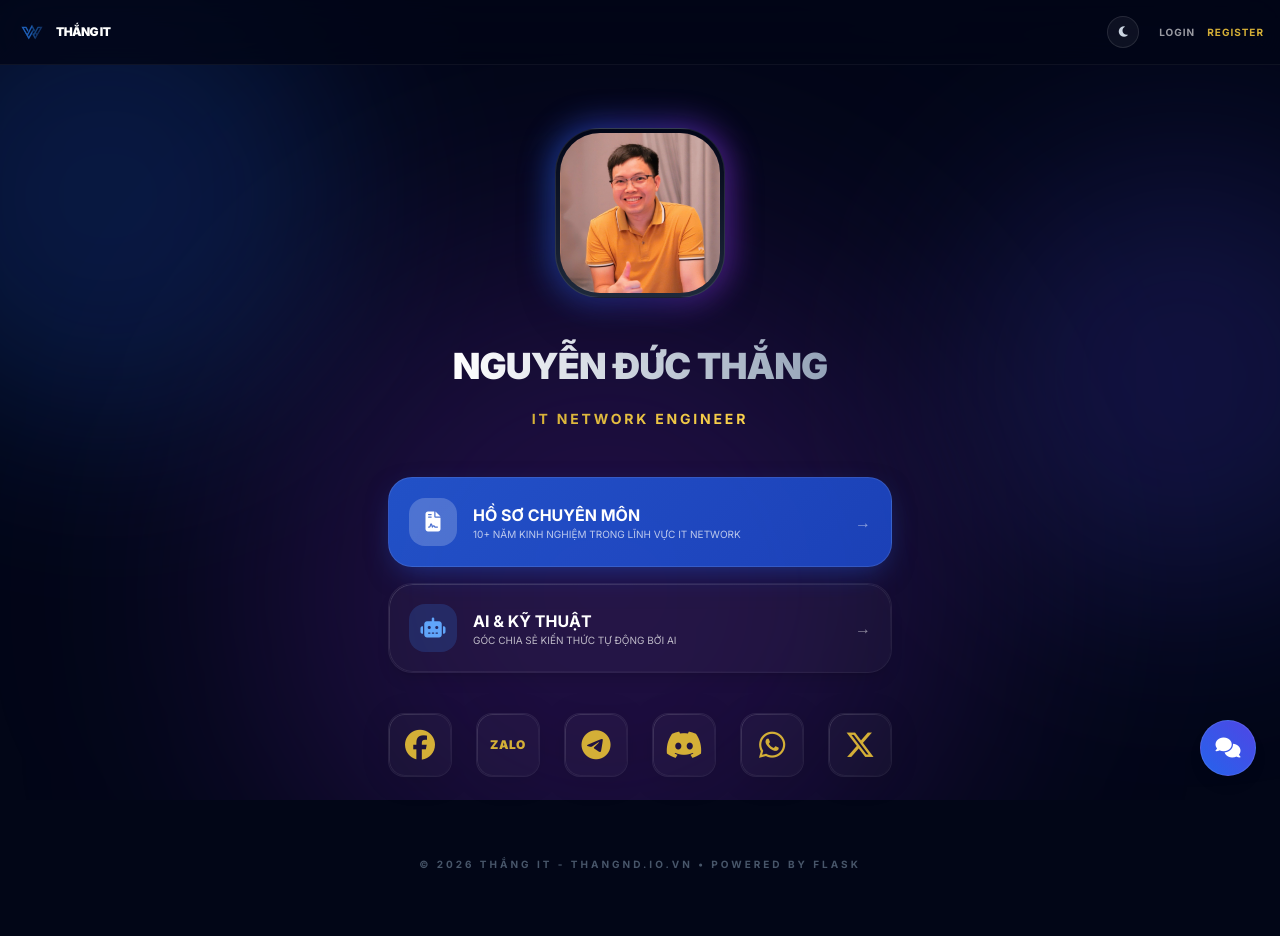
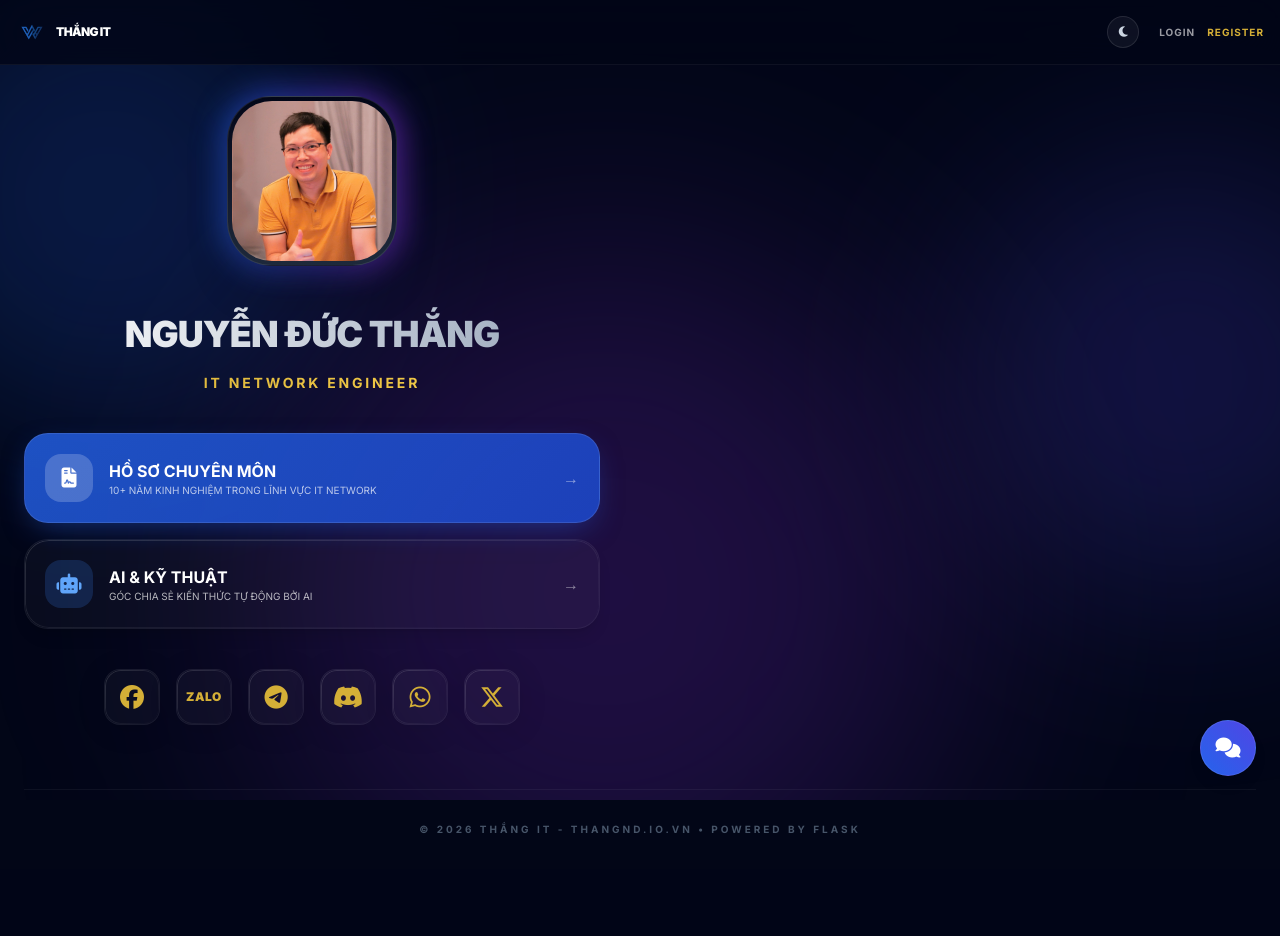
Before and after one commit to ducthangqtm/thangnd.io.vn, a Flask app: page / in a window 1280 px wide. After the commit the page ends 833 px from the top, so only its background shows below. Run offline with Flask 3, Linux system fonts and the light colour scheme; data comes from the database, SQL or seed files in the repository; some libraries are stand-ins or nearby versions.

Commit message:
sua giao dien

```diff
--- a/app/blueprints/main/templates/main/index.html
+++ b/app/blueprints/main/templates/main/index.html
@@ -1,6 +1,10 @@
 {% extends "base.html" %} {% block content %}
-<div class="animate-fade-in relative z-10 w-full min-h-[calc(100vh-4rem)]">
-  <div class="max-w-2xl mx-auto px-6 py-16 flex flex-col items-center">
+<div class="animate-fade-in relative z-10 w-full min-h-[calc(100vh-4rem)] flex items-center">
+  <div class="max-w-7xl mx-auto px-6 py-8 w-full">
+    <div class="flex flex-col lg:flex-row gap-12 items-center lg:items-start justify-between">
+
+      <!-- Profile & Bio Section (Max xl) -->
+      <div class="w-full max-w-xl flex flex-col items-center">
         <div class="relative mb-10 group">
           <!-- Glow effect -->
           <div class="absolute -inset-1 bg-gradient-to-r from-blue-600 via-indigo-600 to-purple-600 rounded-[3rem] blur-lg opacity-60 group-hover:opacity-100 transition duration-500 group-hover:scale-105"></div>
@@ -8,18 +12,16 @@
             <img
               src="{{ url_for('static', filename='img/thangnd.png') }}"
               alt="Nguyễn Đức Thắng - IT Network Engineer"
-          class="w-40 h-40 rounded-[2.5rem] object-cover"
+              class="w-36 h-36 md:w-40 md:h-40 rounded-[2.5rem] object-cover"
             />
           </div>
         </div>
 
-    <div class="text-center mb-12 flex flex-col items-center">
-      <h1 class="text-3xl font-black tracking-tight uppercase text-gradient mb-2">
+        <div class="mb-10 w-full flex flex-col items-center text-center">
+          <h1 class="text-2xl md:text-3xl font-black tracking-tight uppercase text-gradient mb-2 block w-full">
             Nguyễn Đức Thắng
           </h1>
-      <p
-        class="text-gradient-gold font-bold text-sm mt-2 uppercase tracking-[0.2em]"
-      >
+          <p class="text-gradient-gold font-bold text-xs md:text-sm mt-1 uppercase tracking-[0.2em] block w-full">
             IT Network Engineer
           </p>
         </div>
@@ -30,9 +32,7 @@
             class="flex items-center justify-between p-5 cv-button border-none rounded-3xl shadow-lg transition-all group w-full"
           >
             <div class="flex items-center gap-4 text-left text-white">
-          <div
-            class="w-12 h-12 bg-white/20 rounded-2xl flex items-center justify-center"
-          >
+              <div class="w-12 h-12 bg-white/20 rounded-2xl flex items-center justify-center">
                 <i class="fa-solid fa-file-contract text-xl"></i>
               </div>
               <div>
@@ -44,10 +44,7 @@
                 </p>
               </div>
             </div>
-        <span
-          class="text-white/50 group-hover:translate-x-1 transition-transform"
-          >→</span
-        >
+            <span class="text-white/50 group-hover:translate-x-1 transition-transform">→</span>
           </a>
 
           <a
@@ -55,9 +52,7 @@
             class="flex items-center justify-between p-5 blog-button border-none rounded-3xl shadow-lg transition-all group w-full"
           >
             <div class="flex items-center gap-4 text-left text-white">
-          <div
-            class="w-12 h-12 bg-blue-500/20 rounded-2xl flex items-center justify-center text-blue-400"
-          >
+              <div class="w-12 h-12 bg-blue-500/20 rounded-2xl flex items-center justify-center text-blue-400">
                 <i class="fa-solid fa-robot text-xl"></i>
               </div>
               <div>
@@ -69,110 +64,107 @@
                 </p>
               </div>
             </div>
-        <span
-          class="text-white/50 group-hover:translate-x-1 transition-transform"
-          >→</span
-        >
+            <span class="text-white/50 group-hover:translate-x-1 transition-transform">→</span>
           </a>
 
           <!-- Bio Links section -->
           {% if links %}
-      <div class="flex flex-wrap justify-center items-center gap-3 md:gap-6 pt-6 w-full">
+          <div class="flex flex-wrap justify-center items-center gap-3 md:gap-4 pt-6 w-full">
             {% for link in links %}
             <a
               href="{{ link.url }}"
               target="_blank"
               title="{{ link.title }}"
-          class="w-14 h-14 md:w-16 md:h-16 glass-card rounded-2xl flex items-center justify-center hover:scale-110 transition-all flex-shrink-0 text-[#d4af37]"
+              class="w-12 h-12 md:w-14 md:h-14 glass-card rounded-2xl flex items-center justify-center hover:scale-110 transition-all flex-shrink-0 text-[#d4af37]"
             >
               {% if link.title.lower() == 'zalo' %}
                 <span class="font-black text-[10px] md:text-xs tracking-wider">ZALO</span>
               {% else %}
-            <i class="{{ link.icon_class }} text-2xl md:text-3xl"></i>
+                <i class="{{ link.icon_class }} text-xl md:text-2xl"></i>
               {% endif %}
             </a>
             {% endfor %}
           </div>
           {% else %}
-      <div
-        class="flex flex-nowrap justify-center items-center gap-3 md:gap-6 pt-6 w-full"
-      >
+          <div class="flex flex-wrap justify-center items-center gap-3 md:gap-4 pt-6 w-full">
             <a
               href="{{ social.facebook }}"
               target="_blank"
-          class="w-14 h-14 md:w-16 md:h-16 glass-card rounded-2xl flex items-center justify-center text-[#1877F2] hover:scale-110 transition-all flex-shrink-0"
+              class="w-12 h-12 md:w-14 md:h-14 glass-card rounded-2xl flex items-center justify-center text-[#1877F2] hover:scale-110 transition-all flex-shrink-0"
             >
-          <i class="fab fa-facebook text-2xl md:text-3xl"></i>
+              <i class="fab fa-facebook text-xl md:text-2xl"></i>
             </a>
             <a
               href="{{ social.zalo }}"
               target="_blank"
-          class="w-14 h-14 md:w-16 md:h-16 glass-card rounded-2xl flex items-center justify-center text-[#d4af37] hover:scale-110 transition-all flex-shrink-0"
+              class="w-12 h-12 md:w-14 md:h-14 glass-card rounded-2xl flex items-center justify-center text-[#d4af37] hover:scale-110 transition-all flex-shrink-0"
             >
               <span class="font-black text-[10px] md:text-xs tracking-wider">ZALO</span>
             </a>
             <a
               href="{{ social.telegram }}"
               target="_blank"
-          class="w-14 h-14 md:w-16 md:h-16 glass-card rounded-2xl flex items-center justify-center text-[#24A1DE] hover:scale-110 transition-all flex-shrink-0"
+              class="w-12 h-12 md:w-14 md:h-14 glass-card rounded-2xl flex items-center justify-center text-[#24A1DE] hover:scale-110 transition-all flex-shrink-0"
             >
-          <i class="fab fa-telegram text-2xl md:text-3xl"></i>
+              <i class="fab fa-telegram text-xl md:text-2xl"></i>
             </a>
             <a
               href="{{ social.discord }}"
               target="_blank"
-          class="w-14 h-14 md:w-16 md:h-16 glass-card rounded-2xl flex items-center justify-center text-[#5865F2] hover:scale-110 transition-all flex-shrink-0"
+              class="w-12 h-12 md:w-14 md:h-14 glass-card rounded-2xl flex items-center justify-center text-[#5865F2] hover:scale-110 transition-all flex-shrink-0"
             >
-          <i class="fab fa-discord text-2xl md:text-3xl"></i>
+              <i class="fab fa-discord text-xl md:text-2xl"></i>
             </a>
             <a
               href="{{ social.whatsapp }}"
               target="_blank"
-          class="w-14 h-14 md:w-16 md:h-16 glass-card rounded-2xl flex items-center justify-center text-[#25D366] p-3.5 md:p-4 hover:scale-110 transition-all flex-shrink-0"
+              class="w-12 h-12 md:w-14 md:h-14 glass-card rounded-2xl flex items-center justify-center text-[#25D366] hover:scale-110 transition-all flex-shrink-0"
             >
-          <i class="fab fa-whatsapp text-2xl md:text-3xl"></i>
+              <i class="fab fa-whatsapp text-xl md:text-2xl"></i>
             </a>
             <a
               href="{{ social.x }}"
               target="_blank"
-          class="w-14 h-14 md:w-16 md:h-16 glass-card rounded-2xl flex items-center justify-center text-white p-3.5 md:p-4 hover:scale-110 transition-all flex-shrink-0"
+              class="w-12 h-12 md:w-14 md:h-14 glass-card rounded-2xl flex items-center justify-center text-white hover:scale-110 transition-all flex-shrink-0"
             >
-          <i class="fa-brands fa-x-twitter text-2xl md:text-3xl"></i>
+              <i class="fa-brands fa-x-twitter text-xl md:text-2xl"></i>
             </a>
           </div>
           {% endif %}
         </div>
+      </div>
 
-    <!-- GitHub Repositories Grid -->
+      <!-- Cột Phải: Dự án nổi bật (GitHub) -->
+      <div class="w-full lg:w-[55%] lg:max-h-[calc(100vh-6rem)] lg:overflow-y-auto lg:pr-4 scrollbar-thin flex flex-col justify-between">
         {% if repos %}
-    <div class="w-full mt-16 border-t border-white/5 pt-12">
-      <h3 class="text-[#d4af37] font-black text-xs uppercase tracking-[0.3em] mb-8 text-center flex items-center justify-center gap-2">
+        <div>
+          <h3 class="text-[#d4af37] font-black text-xs uppercase tracking-[0.3em] mb-6 flex items-center justify-center lg:justify-start gap-2">
             <i class="fa-brands fa-github text-base"></i> Dự Án Nổi Bật (GitHub)
           </h3>
 
-      <div class="grid grid-cols-1 md:grid-cols-2 gap-6 w-full">
+          <div class="grid grid-cols-1 md:grid-cols-2 gap-4">
             {% for repo in repos %}
-        <a href="{{ repo.html_url }}" target="_blank" class="glass-card p-6 rounded-[2rem] flex flex-col justify-between hover:scale-[1.02] transition-all border border-white/5 relative group overflow-hidden">
+            <a href="{{ repo.html_url }}" target="_blank" class="glass-card p-5 rounded-[1.8rem] flex flex-col justify-between hover:scale-[1.02] transition-all border border-white/5 relative group overflow-hidden">
               <div>
                 <div class="flex justify-between items-start mb-3">
-              <h4 class="text-white font-black text-base group-hover:text-[#d4af37] transition-colors flex items-center gap-1.5">
-                <i class="fa-solid fa-code-branch text-sm text-slate-400"></i> {{ repo.name }}
+                  <h4 class="text-white font-black text-sm group-hover:text-[#d4af37] transition-colors flex items-center gap-1.5 truncate max-w-[80%]" title="{{ repo.name }}">
+                    <i class="fa-solid fa-code-branch text-xs text-slate-400"></i> {{ repo.name }}
                   </h4>
-              <span class="flex items-center gap-1 text-xs text-white/40">
+                  <span class="flex items-center gap-1 text-[10px] text-white/40 flex-shrink-0">
                     <i class="fa-regular fa-star text-amber-400"></i> {{ repo.stargazers_count }}
                   </span>
                 </div>
-            <p class="text-white/60 text-xs leading-relaxed mb-6">
+                <p class="text-white/60 text-[11px] leading-relaxed mb-4 line-clamp-3" title="{{ repo.description }}">
                   {{ repo.description }}
                 </p>
               </div>
 
-          <div class="flex justify-between items-center text-[10px] font-bold uppercase tracking-wider text-white/40">
-            <span class="flex items-center gap-1.5">
-              <span class="w-2 h-2 rounded-full bg-blue-500"></span> {{ repo.language }}
+              <div class="flex justify-between items-center text-[9px] font-bold uppercase tracking-wider text-white/40 pt-2 border-t border-white/5">
+                <span class="flex items-center gap-1">
+                  <span class="w-1.5 h-1.5 rounded-full bg-blue-500"></span> {{ repo.language }}
                 </span>
-            <span class="group-hover:translate-x-1 transition-transform text-[#d4af37] flex items-center gap-1">
-              Xem Repo <i class="fa-solid fa-arrow-up-right-from-square text-[8px]"></i>
+                <span class="group-hover:translate-x-0.5 transition-transform text-[#d4af37] flex items-center gap-0.5">
+                  Xem Repo <i class="fa-solid fa-arrow-up-right-from-square text-[7px]"></i>
                 </span>
               </div>
             </a>
@@ -180,11 +172,13 @@
           </div>
         </div>
         {% endif %}
+      </div>
 
-    <div class="mt-20">
-      <div
-        class="text-slate-600 text-[10px] font-bold uppercase tracking-[0.3em] text-center"
-      >
+    </div>
+
+    <!-- Footer bản quyền căn giữa dưới cùng trang -->
+    <div class="w-full mt-16 border-t border-white/5 pt-8">
+      <div class="text-slate-600 text-[10px] font-bold uppercase tracking-[0.3em] text-center">
         © 2026 THẮNG IT - THANGND.IO.VN • POWERED BY FLASK
       </div>
     </div>
--- a/app/static/css/style.css
+++ b/app/static/css/style.css
@@ -140,7 +140,7 @@ h1.text-gradient {
   box-shadow: 0 10px 30px -10px rgba(37, 99, 235, 0.5) !important;
   transition: all 0.4s cubic-bezier(0.4, 0, 0.2, 1);
   width: 100%;
-  max-width: 504px;
+  max-width: 100%;
   margin-left: auto;
   margin-right: auto;
   display: flex !important;
@@ -195,7 +195,7 @@ h1.text-gradient {
   box-shadow: 0 4px 30px rgba(0, 0, 0, 0.1);
   transition: all 0.4s cubic-bezier(0.4, 0, 0.2, 1);
   width: 100%;
-  max-width: 504px;
+  max-width: 100%;
   margin-left: auto;
   margin-right: auto;
   display: flex !important;
```
Lines whose indentation alone changed are shown as unchanged.
